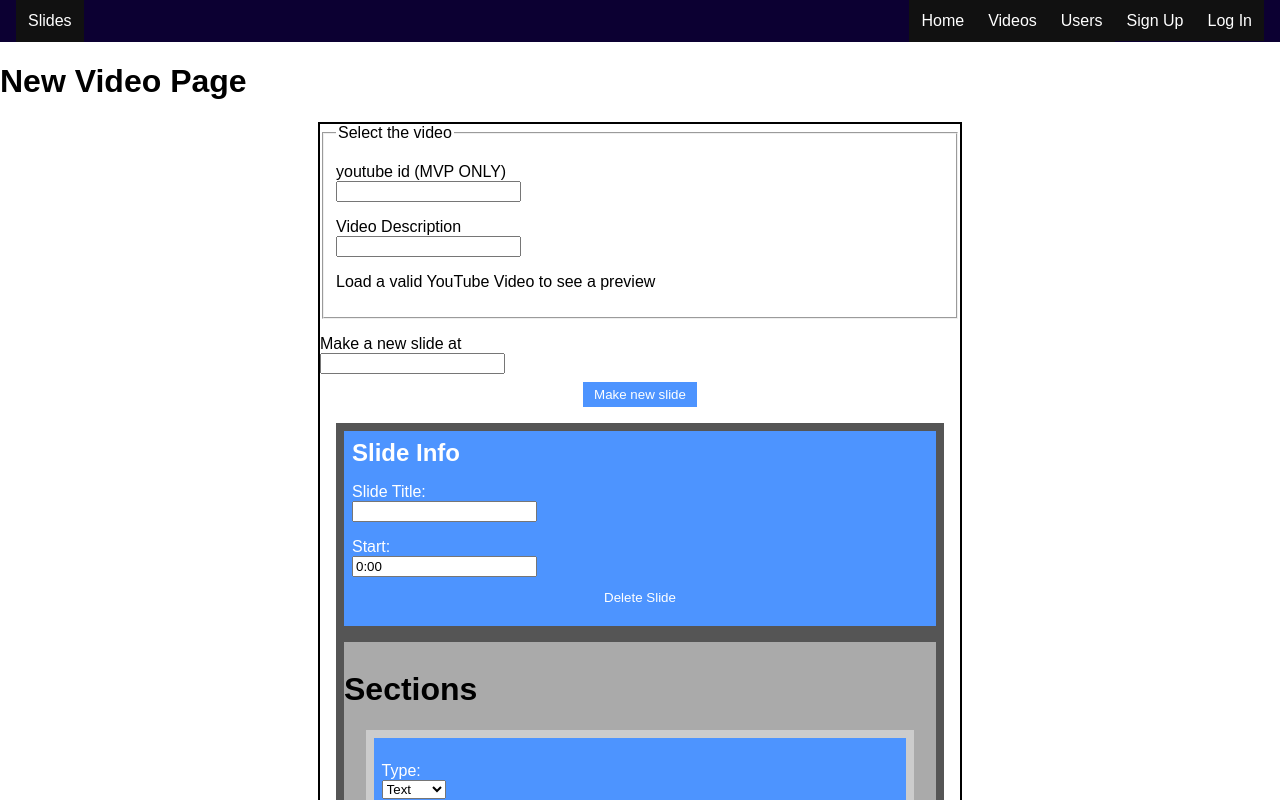
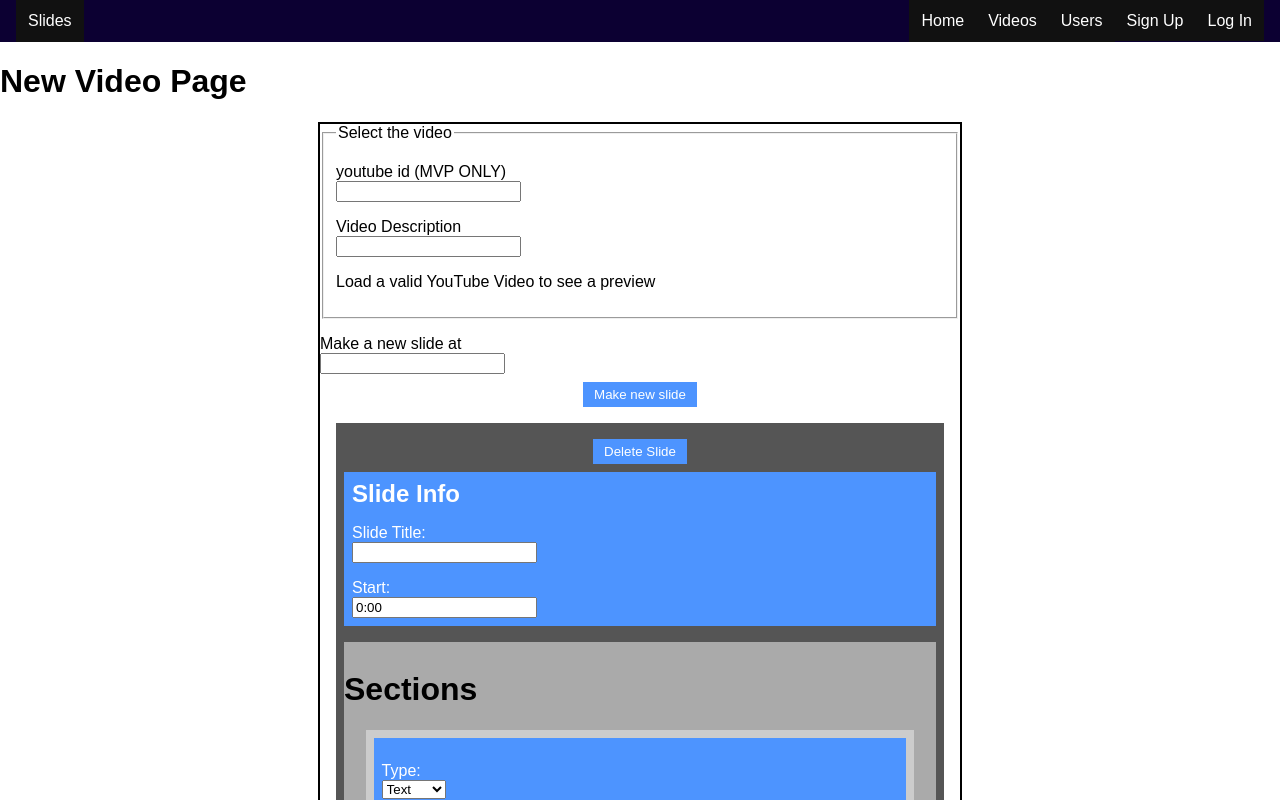
Before and after one commit to MostlyFocusedMike/slides-front, a React (Create React App) app: page /videos/new in a window 1280 px wide. Both pictures are taken after typing "Sample" into the empty fields and a click on the button "Make new slide". Shown: the top 800 px of the page. Built offline with nearby package versions, Linux system fonts and the light colour scheme; what normalizr would draw is missing.

Commit message:
move delete slide button outside the form so that hitting enter doesn't set it off:

```diff
--- a/src/components/newVideoFormComponents/SlideForm.js
+++ b/src/components/newVideoFormComponents/SlideForm.js
@@ -70,6 +70,12 @@ class SlideForm extends React.Component {
     const {slide} = this.props
     return (
     <div className="slide">
+      { this.props.slidesLength > 1 ?
+        <button
+          className="delete-slide-button"
+          onClick={this.handleDeleteSlide}
+        > Delete Slide </button> : null
+      }
       <form
       onSubmit={this.handleSlideOrderChange}
       class="slide-data"  >
@@ -95,11 +101,7 @@ class SlideForm extends React.Component {
           onChange={this.handleChange}
         />
         <div id="slide-buttons">
-          { this.props.slidesLength > 1 ?
-            <button
-              onClick={this.handleDeleteSlide}
-            > Delete Slide </button> : null
-          }
+
           {this.state.showStartSave ?
             <button>Save New Start</button> : null
           }
```
